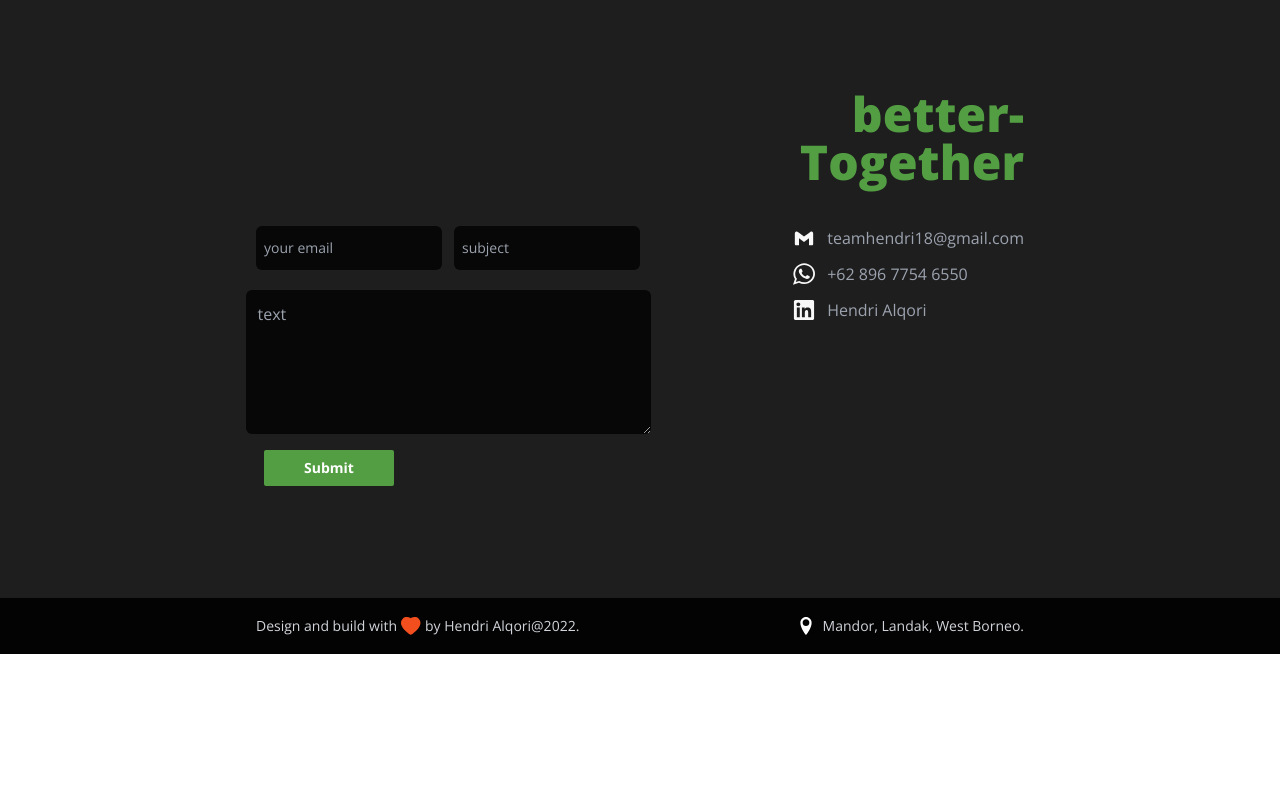
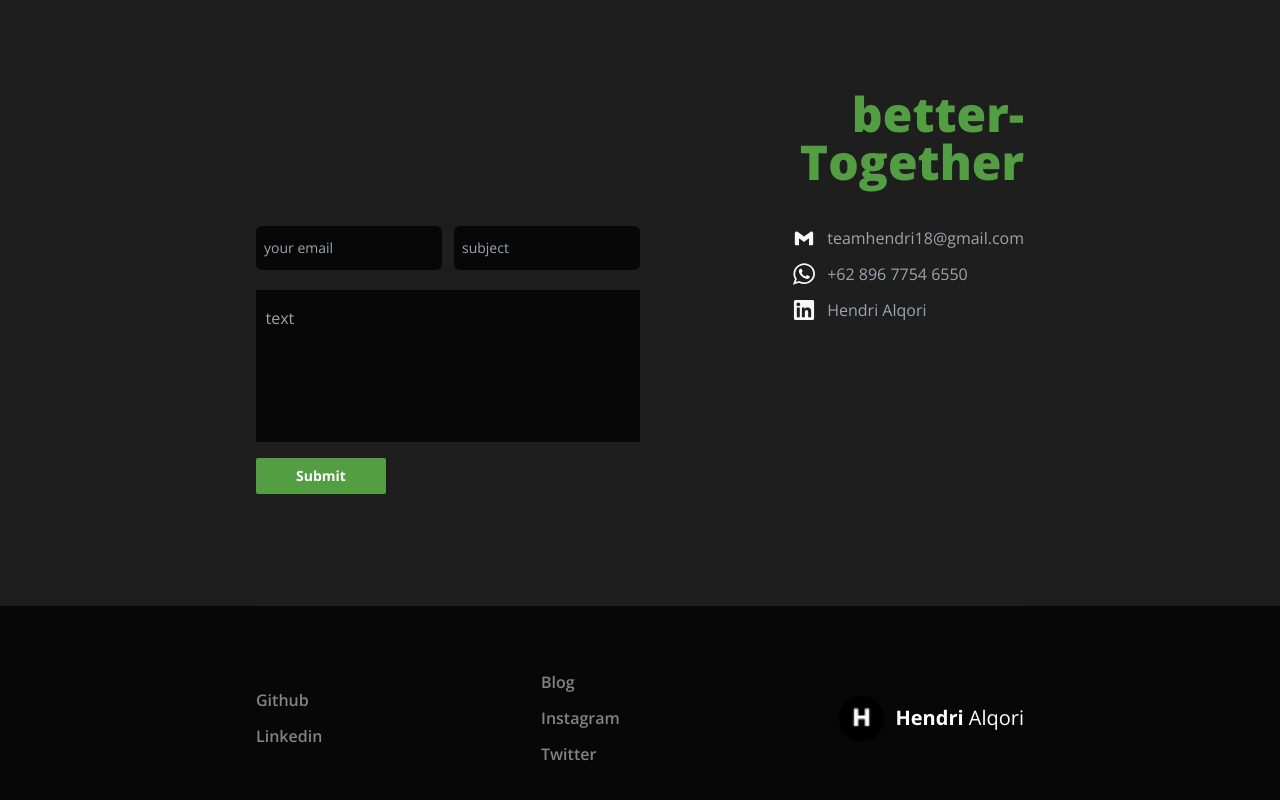
Before and after one commit to hendrialqori/personal-portfolio-unactive, a React (Vite) app: page / in a window 1280 px wide. Shown: the part 1812-2612 px from the top of the page. Before the commit the page ends 2466 px from the top, so only its background shows below. Built offline with nearby package versions, Linux system fonts and the light colour scheme.

Commit message:
edit footer

```diff
--- a/src/component/about/index.jsx
+++ b/src/component/about/index.jsx
@@ -50,7 +50,7 @@ export const About = () => {
   return (
         <section className="bg-dark2 dark:bg-dark3">
             <Certificate showModal={showModal} showTrigger={showTrigger} />
-            <div className="py-28 w-11/12 md:w-10/12 lg:w-[768px] mx-auto flex flex-col md:flex-row justify-between items-center gap-y-4" aria-label="about-container">
+            <div className="container py-28 mx-auto flex flex-col md:flex-row justify-between items-center gap-y-4" aria-label="about-container">
                 <div className="w-full md:w-6/12" aria-label="profile">
                     <h1 className="text-white text-2xl md:text-3xl">
                         <span className="text-green">Hello, </span>
--- a/src/component/contact/index.jsx
+++ b/src/component/contact/index.jsx
@@ -45,12 +45,12 @@ export const Contact = () => {
   }
   return (
         <section className="bg-dark2 dark:bg-dark3">
-            <div className="w-11/12 md:w-10/12 lg:w-[768px] mx-auto py-28">
+            <div className="container mx-auto py-28">
                 <h1 className="text-green text-5xl font-extrabold text-right">
                     better- <br /> Together
                 </h1>
                 <div className='flex flex-col-reverse md:flex-row justify-between mt-10'>
-                    <form ref={formRef} onSubmit={handleSubmit} className="w-full md:w-7/12 lg:w-6/12 text-white flex flex-col items-center mt-8 md:mt-0" autoComplete='off' >
+                    <form ref={formRef} onSubmit={handleSubmit} className="overflow-hidden w-full md:w-7/12 lg:w-6/12 text-white flex flex-col items-center mt-8 md:mt-0" autoComplete='off' >
                         <div className="flex gap-x-3 mb-2 ">
                         {/* eslint-disable no-trailing-spaces  */}
                             <input
@@ -78,14 +78,14 @@ export const Contact = () => {
                             name="text"
                             value={text}
                             onChange={handleChange}
-                            className="rounded-md p-3 outline-none bg-dark3 dark:bg-dark2 mt-1 md:mt-3 w-full md:w-max"
+                            className="rounded-md p-4 outline-none bg-dark3 dark:bg-dark2 mt-1 md:mt-3 w-full md:w-max placeholder:pl-2"
                             cols={ window.innerWidth > 768 ? '40' : '41' }
                             rows="5"
                             placeholder="text"
                             required
                             />
                         <button
-                        className="bg-green text-sm mt-4 text-white rounded-sm py-1 md:py-2 px-6 md:px-10 font-light md:font-bold ml-0 lg:ml-2 mr-auto hover:opacity-80"
+                        className="bg-green text-sm mt-4 text-white rounded-sm py-1 md:py-2 px-6 md:px-10 font-light md:font-bold mr-auto hover:opacity-80"
                         >
                         { loading ? 'Loading ..' : 'Submit' }
                         </button>
--- a/src/component/footer/index.jsx
+++ b/src/component/footer/index.jsx
@@ -1,18 +1,21 @@
-import love from './assets/love.svg'
-import { ImLocation } from 'react-icons/im'
+import './main.css'
 
 export const Footer = () => {
   return (
-        <footer className="w-11/12 md:w-10/12 lg:w-[768px] mx-auto flex flex-col md:flex-row justify-between items-center py-4 font-light text-xs lg:text-sm text-black dark:text-gray-300">
-            <div className='flex items-center'>
-                Design and build with
-                <img className='mx-1 w-4 md:w-5' src={love} alt="love-icon" />
-                by Hendri Alqori@2022.
-            </div>
-            <div className='flex items-center gap-x-2'>
-                <ImLocation className='text-lg text-black dark:text-white' />
-                <p>Mandor, Landak, West Borneo.</p>
-            </div>
+        <footer className="container mx-auto flex flex-col md:flex-row gap-5 md:justify-between items-start md:items-center py-16 lg:text-sm bg-dark2 text-black ">
+            <section className='text-base font-semibold flex flex-col gap-3 text-white/50'>
+                <a href="https://github.com/hendrialqori" target="_blank" rel="noreferrer">Github</a>
+                <a href="https://www.linkedin.com/in/hendri-alqori-b87a52171/" target="_blank" rel="noreferrer">Linkedin</a>
+            </section>
+            <section className='text-base font-semibold flex flex-col gap-3 text-white/50'>
+                <a href="https://blog-tricky.vercel.app/" target="_blank" rel="noreferrer">Blog</a>
+                <a href="https://www.instagram.com/hendrialqori/" target="_blank" rel="noreferrer">Instagram</a>
+                <a href="https://twitter.com/hendrialqori/" target="_blank" rel="noreferrer">Twitter</a>
+            </section>
+            <section className='flex items-center justify-between gap-3 text-xl'>
+                <img src="/H.png" alt="h-icon" width={45} />
+                <h1 className='text-white dark:font-light' ><span className="font-bold">Hendri</span> Alqori</h1>
+            </section>
         </footer>
   )
 }
--- /dev/null
+++ b/src/component/footer/main.css
@@ -0,0 +1,4 @@
+footer {
+    box-shadow: 0 0 0 100vmax #070707;
+    clip-path: inset(0 -100vmax);
+}
--- a/src/component/navigation/index.jsx
+++ b/src/component/navigation/index.jsx
@@ -24,7 +24,7 @@ export const Navigation = () => {
     document.documentElement.classList.add('dark')
   }, [showButton])
   return (
-        <header className="w-11/12 md:w-10/12 lg:w-[768px] mx-auto flex justify-between items-center py-7 md:py-12">
+        <header className="container mx-auto flex justify-between items-center py-7 md:py-12">
             <h1 className=' text-black dark:text-white dark:font-light' ><span className="font-bold">Hendri</span> Alqori</h1>
             <div className='flex gap-x-2' aria-label="wrapper-logo">
                 <button className='overflow-hidden h-8' onClick={() => mode()}>
--- a/src/component/showcase/index.jsx
+++ b/src/component/showcase/index.jsx
@@ -28,7 +28,7 @@ export const Showcase = () => {
                     <AiOutlineLeft className='text-white' />
                 </button>
                 <div className='bg-gray-800 ml-4 md:ml-0 overflow-hidden rounded-l-md md:rounded-md' aria-label='showcase-wrapper'>
-                    {/*  eslint-disable no-trailing-spaces */}
+                     {/* eslint-disable no-trailing-spaces */}
                     <motion.div
                         drag={ window.innerWidth < 768 ? 'x' : false }
                         dragConstraints={{ left: -546 * Project.length, right: 0 }}
--- a/src/component2/modal.jsx
+++ b/src/component2/modal.jsx
@@ -6,8 +6,9 @@ import css from './assets/css.jpg'
 import js from './assets/js.png'
 import pro from './assets/pro.jpeg'
 import react from './assets/devcode.jpg'
+import { memo } from 'react'
 
-export const Certificate = ({ showModal, showTrigger }) => {
+export const Certificate = memo(function _ ({ showModal, showTrigger }) {
   return (
         <motion.div initial={{ opacity: 0, y: -900 }}
          exit={{ opacity: 0 }}
@@ -36,4 +37,4 @@ export const Certificate = ({ showModal, showTrigger }) => {
         </div>
         </motion.div>
   )
-}
+})
--- a/src/component2/showcard.jsx
+++ b/src/component2/showcard.jsx
@@ -1,8 +1,9 @@
 import { Link } from 'react-router-dom'
 import { BsArrowRightShort } from 'react-icons/bs'
 import { LazyImage } from './lazyimage'
+import { memo } from 'react'
 
-export const Show = props => {
+export const Show = memo(function _ (props) {
   const { id, name, avatar } = props
 
   return (
@@ -20,4 +21,4 @@ export const Show = props => {
         </div>
     </div>
   )
-}
+})
--- a/src/index.css
+++ b/src/index.css
@@ -2,7 +2,11 @@
 @tailwind components;
 @tailwind utilities;
 
-
+@layer components {
+ .container {
+  @apply w-11/12 md:w-10/12 lg:w-[768px]
+ }
+}
 
 *:not([aria-label="modal-wrapper"]) {
     transition: all .3s linear;
```
Also changed, not shown: tailwind.config.cjs (+12 -12 lines). Lines whose indentation alone changed are shown as unchanged.
